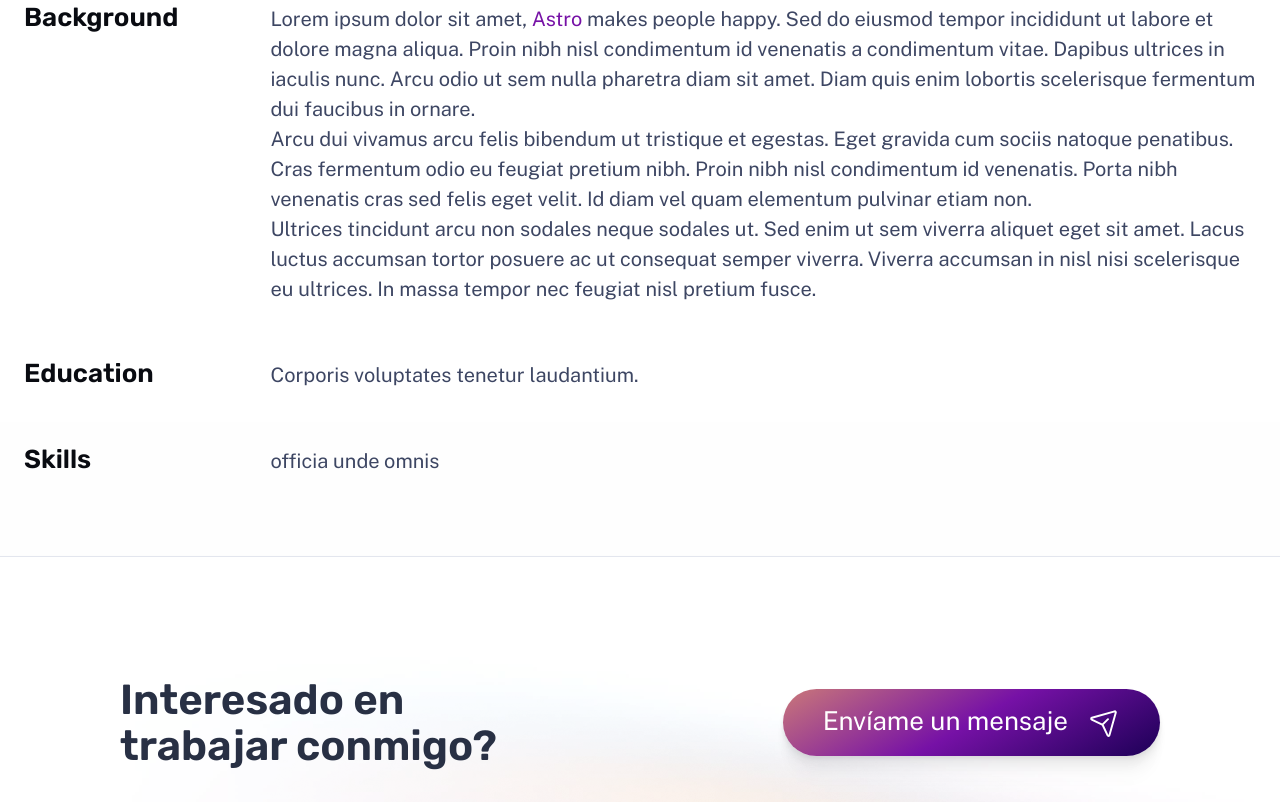
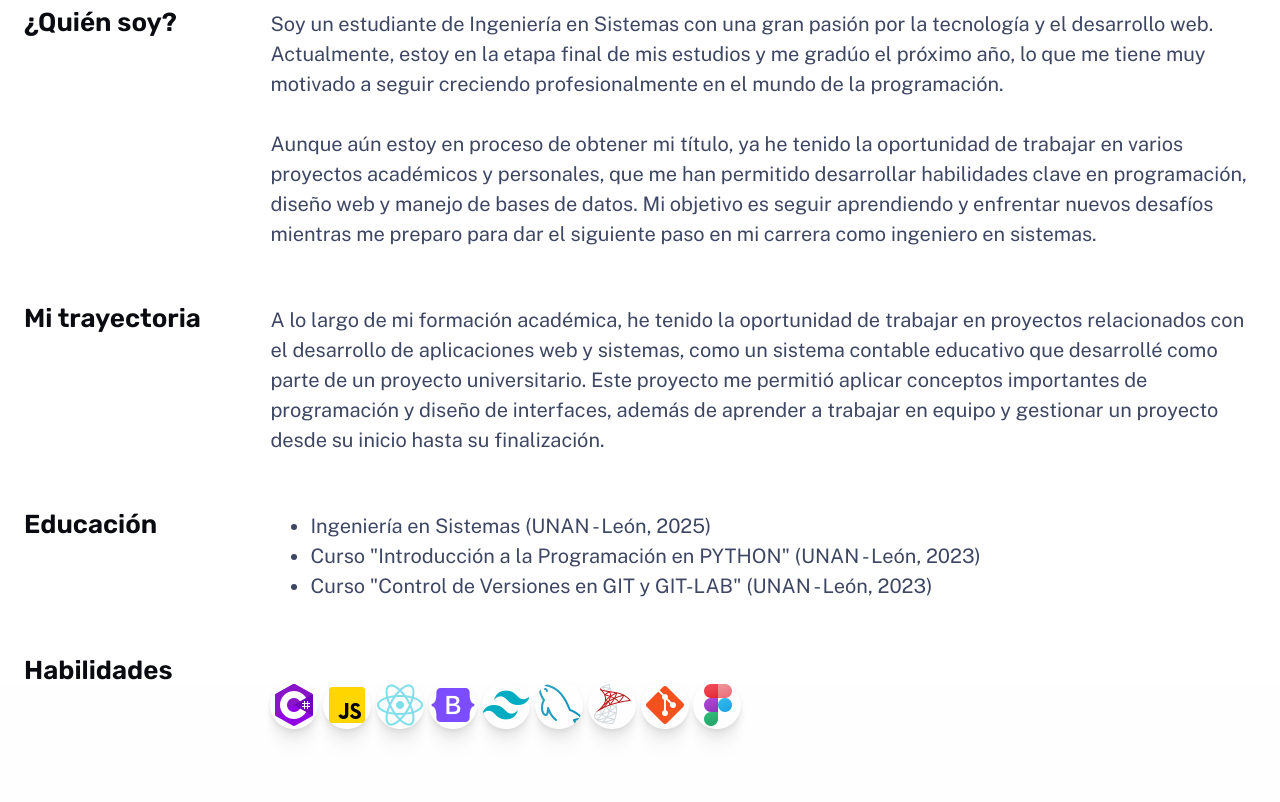
Before and after one commit to osmarruiz/portafolio-web-osmarruiz, an Astro site: page /about in a window 1280 px wide. Shown: the part 858-1660 px from the top of the page. Built offline with nearby package versions, Linux system fonts and the light colour scheme; Astro itself is replaced by a stand-in of ours.

Commit message:
adapte la pagina sobre mi

```diff
--- a/src/pages/about.astro
+++ b/src/pages/about.astro
@@ -5,54 +5,73 @@
 import Hero from '../components/Hero.astro';
 ---
 
-<BaseLayout title="About | Jeanine White" description="About Jeanine White Lorem Ipsum">
+<BaseLayout title="Sobre Mí | Osmar Ruiz" description="Sobre Osmar Ruiz">
 	<div class="stack gap-20">
 		<main class="wrapper about">
 			<Hero
-				title="About"
-				tagline="Thanks for stopping by. Read below to learn more about myself and my background."
+				title="Sobre Mí"
+				tagline="Gracias por visitar mi página. Aquí puedes conocer un poco más sobre mí y mi trayectoria profesional."
 			>
 				<img
 					width="1553"
 					height="873"
 					src="/assets/at-work.jpg"
-					alt="Jeanine White at work with a colleague"
+					alt="developer web"
 				/>
 			</Hero>
 
 			<section>
-				<h2 class="section-title">Background</h2>
+				<h2 class="section-title">¿Quién soy?</h2>
 				<div class="content">
 					<p>
-						Lorem ipsum dolor sit amet, <a href="https://astro.build/">Astro</a> makes people happy.
-						Sed do eiusmod tempor incididunt ut labore et dolore magna aliqua. Proin nibh nisl condimentum
-						id venenatis a condimentum vitae. Dapibus ultrices in iaculis nunc. Arcu odio ut sem nulla
-						pharetra diam sit amet. Diam quis enim lobortis scelerisque fermentum dui faucibus in ornare.
+						Soy un estudiante de Ingeniería en Sistemas con una gran pasión por la tecnología y el
+						desarrollo web. Actualmente, estoy en la etapa final de mis estudios y me gradúo el próximo año,
+						lo que me tiene muy motivado a seguir creciendo profesionalmente en el mundo de la programación.
 					</p>
+					<br>
 					<p>
-						Arcu dui vivamus arcu felis bibendum ut tristique et egestas. Eget gravida cum sociis
-						natoque penatibus. Cras fermentum odio eu feugiat pretium nibh. Proin nibh nisl
-						condimentum id venenatis. Porta nibh venenatis cras sed felis eget velit. Id diam vel
-						quam elementum pulvinar etiam non.
-					</p>
-					<p>
-						Ultrices tincidunt arcu non sodales neque sodales ut. Sed enim ut sem viverra aliquet
-						eget sit amet. Lacus luctus accumsan tortor posuere ac ut consequat semper viverra.
-						Viverra accumsan in nisl nisi scelerisque eu ultrices. In massa tempor nec feugiat nisl
-						pretium fusce.
+						Aunque aún estoy en proceso de obtener mi título, ya he tenido la oportunidad de trabajar en varios
+						proyectos académicos y personales, que me han permitido desarrollar habilidades clave en programación,
+						diseño web y manejo de bases de datos. Mi objetivo es seguir aprendiendo y enfrentar nuevos desafíos
+						mientras me preparo para dar el siguiente paso en mi carrera como ingeniero en sistemas.
 					</p>
 				</div>
 			</section>
 			<section>
-				<h2 class="section-title">Education</h2>
+				<h2 class="section-title">Mi trayectoria</h2>
 				<div class="content">
-					<p>Corporis voluptates tenetur laudantium.</p>
+					<p>
+						A lo largo de mi formación académica, he tenido la oportunidad de trabajar en proyectos relacionados con
+						el desarrollo de aplicaciones web y sistemas, como un sistema contable educativo que desarrollé como parte
+						de un proyecto universitario. Este proyecto me permitió aplicar conceptos importantes de programación y diseño de interfaces,
+						además de aprender a trabajar en equipo y gestionar un proyecto desde su inicio hasta su finalización.
+					</p>
+
 				</div>
 			</section>
 			<section>
-				<h2 class="section-title">Skills</h2>
+				<h2 class="section-title">Educaci&oacute;n</h2>
 				<div class="content">
-					<p>officia unde omnis</p>
+					<ul>
+						<li>Ingeniería en Sistemas (UNAN - Le&oacute;n, 2025)</li>
+						<li>Curso "Introducci&oacute;n a la Programaci&oacute;n en PYTHON" (UNAN - Le&oacute;n, 2023)</li>
+						<li>Curso "Control de Versiones en GIT y GIT-LAB" (UNAN - Le&oacute;n, 2023)</li>
+					</ul>
+				</div>
+			</section>
+			<section>
+				<h2 class="section-title">Habilidades</h2>
+				<div class="content">
+					<img src="/assets/icons8-c-sharp-logo-2-48.png" alt="c-sharp">
+					<img src="/assets/icons8-javascript-48.png" alt="javascript">
+					<img src="/assets/icons8-react-native-48.png" alt="react">
+					<img src="/assets/icons8-bootstrap-48.png" alt="bootstrap">
+					<img src="/assets/icons8-tailwind-css-48.png" alt="tailwind css">
+					<img src="/assets/icons8-mysql-48.png" alt="mysql">
+					<img src="/assets/icons8-sql-server-48.png" alt="sql server">
+					<img src="/assets/icons8-git-48.png" alt="git">
+					<img src="/assets/icons8-figma-48.png" alt="figma">
+
 				</div>
 			</section>
 		</main>
```
Also changed, not shown: public/assets/at-work.jpg, public/assets/icons8-bootstrap-48.png (added), public/assets/icons8-c-sharp-logo-2-48.png (added), public/assets/icons8-figma-48.png (added), public/assets/icons8-git-48.png (added), public/assets/icons8-javascript-48.png (added), public/assets/icons8-mysql-48.png (added), public/assets/icons8-react-native-48.png (added), public/assets/icons8-sql-server-48.png (added), public/assets/icons8-tailwind-css-48.png (added), public/assets/portrait.jpg (deleted).
